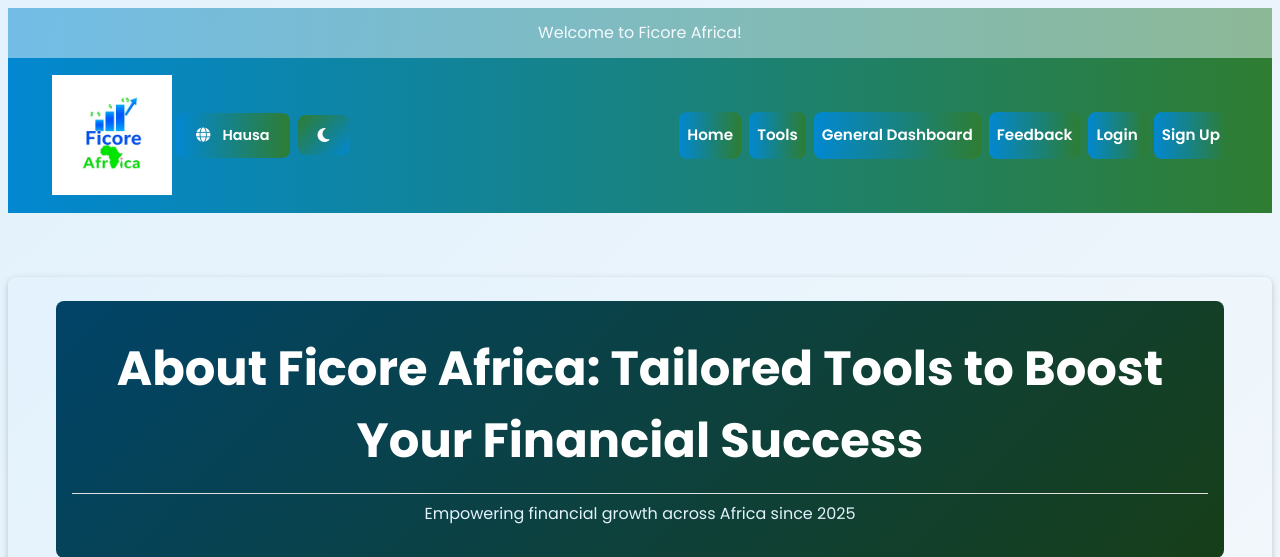
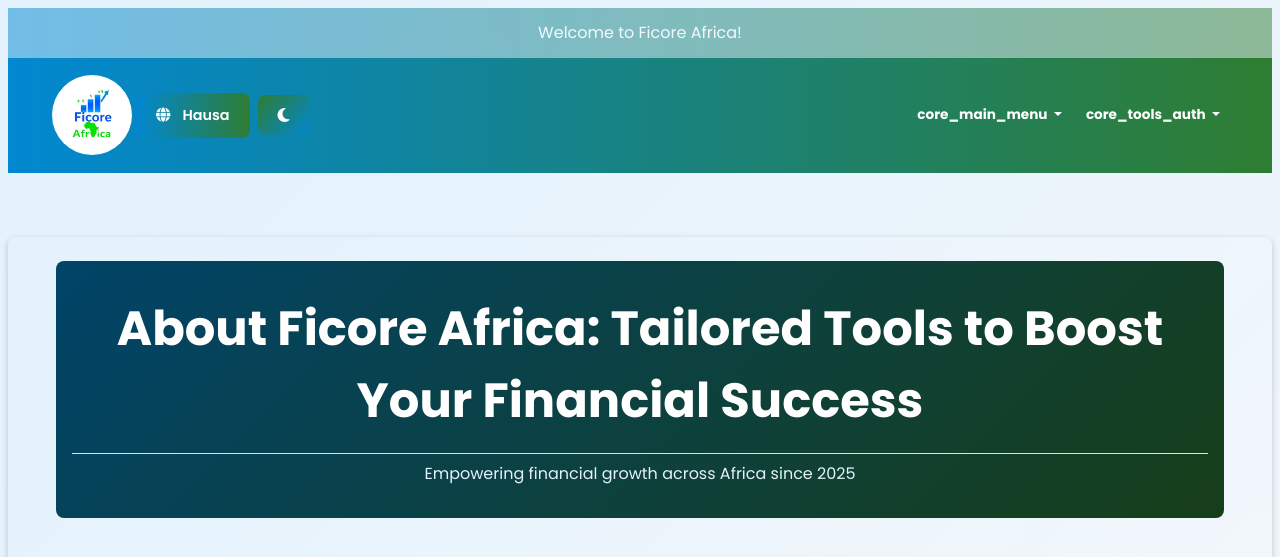
Before and after one commit to ficore-africa/FICORE-TOOLS-SUITE, a Flask app: page /about in a window 1280 px wide. Shown: the top 557 px of the page. Run offline with Flask 3, Linux system fonts and the light colour scheme; some libraries are stand-ins or nearby versions.

Commit message:
Update base.html

```diff
--- a/templates/base.html
+++ b/templates/base.html
@@ -52,7 +52,9 @@
     <!-- Navigation Bar -->
     <nav class="navbar navbar-expand-lg">
         <div class="container-fluid">
-            <a class="navbar-brand" href="{{ url_for('index') }}"><img src="{{ url_for('static', filename='img/ficore_logo.png') }}" alt="{{ trans('core_ficore_africa_logo') | default('Ficore Africa Logo') }}" class="logo-centered"></a>
+            <a class="navbar-brand" href="{{ url_for('index') }}">
+                <img src="{{ url_for('static', filename='img/ficore_logo.png') }}" alt="{{ trans('core_ficore_africa_logo') | default('Ficore Africa Logo') }}" class="logo-centered" style="border-radius: 50%; object-fit: contain; width: 80px; height: 80px;">
+            </a>
             <a href="{{ url_for('set_language', lang='ha' if session.lang == 'en' else 'en') }}"
                class="btn btn-primary navbar-btn btn-outline-light language-btn ms-1 me-1"
                title="{{ trans('core_change_language') | default('Change Language') }}"
@@ -61,39 +63,41 @@
                 <i class="fas fa-globe me-1" aria-hidden="true"></i>
                 {{ 'Hausa' if session.lang == 'en' else 'English' }}
             </a>
-            <!-- Add Mode Toggle Button -->
+            <!-- Mode Toggle Button -->
             <button id="modeToggle" class="ms-1 me-1" aria-label="{{ trans('core_toggle_dark_mode') | default('Toggle Dark Mode') }}">
                 <i class="fas fa-moon" aria-hidden="true"></i>
             </button>
             <button class="navbar-toggler ms-auto" type="button" data-bs-toggle="collapse" data-bs-target="#navbarNav" aria-controls="navbarNav" aria-expanded="false" aria-label="{{ trans('core_toggle_navigation') | default('Toggle navigation') }}">
-                <span class="navbar-toggler-icon"></span>
+                <span class="navbar-toggler-icon" style="font-size: 1.2rem; width: 2rem; height: 2rem; background-color: white; color: #003366; border-radius: 5px;"></span>
             </button>
             <div class="collapse navbar-collapse" id="navbarNav">
                 <ul class="navbar-nav ms-auto">
-                    <li class="nav-item">
-                        <a class="nav-link btn-primary navbar-btn" href="{{ url_for('index') }}">{{ trans('core_home') | default('Home') }}</a>
+                    <!-- Group 1: Home, Feedback, General Dashboard -->
+                    <li class="nav-item dropdown">
+                        <a class="nav-link dropdown-toggle" href="#" id="mainMenuDropdown" role="button" data-bs-toggle="dropdown" aria-expanded="false" style="font-size: 0.85rem;">
+                            {{ trans('core_main_menu') | default('Main Menu') }}
+                        </a>
+                        <ul class="dropdown-menu" aria-labelledby="mainMenuDropdown">
+                            <li><a class="dropdown-item" href="{{ url_for('index') }}" style="font-size: 0.85rem;">{{ trans('core_home') | default('Home') }}</a></li>
+                            <li><a class="dropdown-item" href="{{ url_for('feedback') }}" style="font-size: 0.85rem;">{{ trans('core_feedback') | default('Feedback') }}</a></li>
+                            <li><a class="dropdown-item" href="{{ url_for('general_dashboard') }}" style="font-size: 0.85rem;">{{ trans('core_general_dashboard') | default('General Dashboard') }}</a></li>
+                        </ul>
                     </li>
-                    <li class="nav-item">
-                        <a class="nav-link btn-primary navbar-btn" href="#tools-section">{{ trans('core_tools') | default('Tools') }}</a>
+                    <!-- Group 2: Tools, Login, Sign Up/Logout -->
+                    <li class="nav-item dropdown">
+                        <a class="nav-link dropdown-toggle" href="#" id="toolsAuthDropdown" role="button" data-bs-toggle="dropdown" aria-expanded="false" style="font-size: 0.85rem;">
+                            {{ trans('core_tools_auth') | default('Tools & Account') }}
+                        </a>
+                        <ul class="dropdown-menu" aria-labelledby="toolsAuthDropdown">
+                            <li><a class="dropdown-item" href="#tools-section" style="font-size: 0.85rem;">{{ trans('core_tools') | default('Tools') }}</a></li>
+                            {% if current_user.is_authenticated %}
+                            <li><a class="dropdown-item" href="{{ url_for('logout') }}" style="font-size: 0.85rem;">{{ trans('core_logout') | default('Logout') }}</a></li>
+                            {% else %}
+                            <li><a class="dropdown-item" href="{{ url_for('auth.signin') }}" style="font-size: 0.85rem;">{{ trans('core_login') | default('Login') }}</a></li>
+                            <li><a class="dropdown-item" href="{{ url_for('auth.signup') }}" style="font-size: 0.85rem;">{{ trans('core_signup') | default('Sign Up') }}</a></li>
+                            {% endif %}
+                        </ul>
                     </li>
-                    <li class="nav-item">
-                        <a class="nav-link btn-primary navbar-btn" href="{{ url_for('general_dashboard') }}">{{ trans('core_general_dashboard') | default('General Dashboard') }}</a>
-                    </li>
-                    <li class="nav-item">
-                        <a class="nav-link btn-primary navbar-btn" href="{{ url_for('feedback') }}">{{ trans('core_feedback') | default('Feedback') }}</a>
-                    </li>
-                    {% if current_user.is_authenticated %}
-                    <li class="nav-item">
-                        <a class="nav-link btn-primary navbar-btn" href="{{ url_for('logout') }}">{{ trans('core_logout') | default('Logout') }}</a>
-                    </li>
-                    {% else %}
-                    <li class="nav-item">
-                        <a class="nav-link btn-primary navbar-btn" href="{{ url_for('auth.signin') }}">{{ trans('core_login') | default('Login') }}</a>
-                    </li>
-                    <li class="nav-item">
-                        <a class="nav-link btn-primary navbar-btn" href="{{ url_for('auth.signup') }}">{{ trans('core_signup') | default('Sign Up') }}</a>
-                    </li>
-                    {% endif %}
                 </ul>
             </div>
         </div>
```
